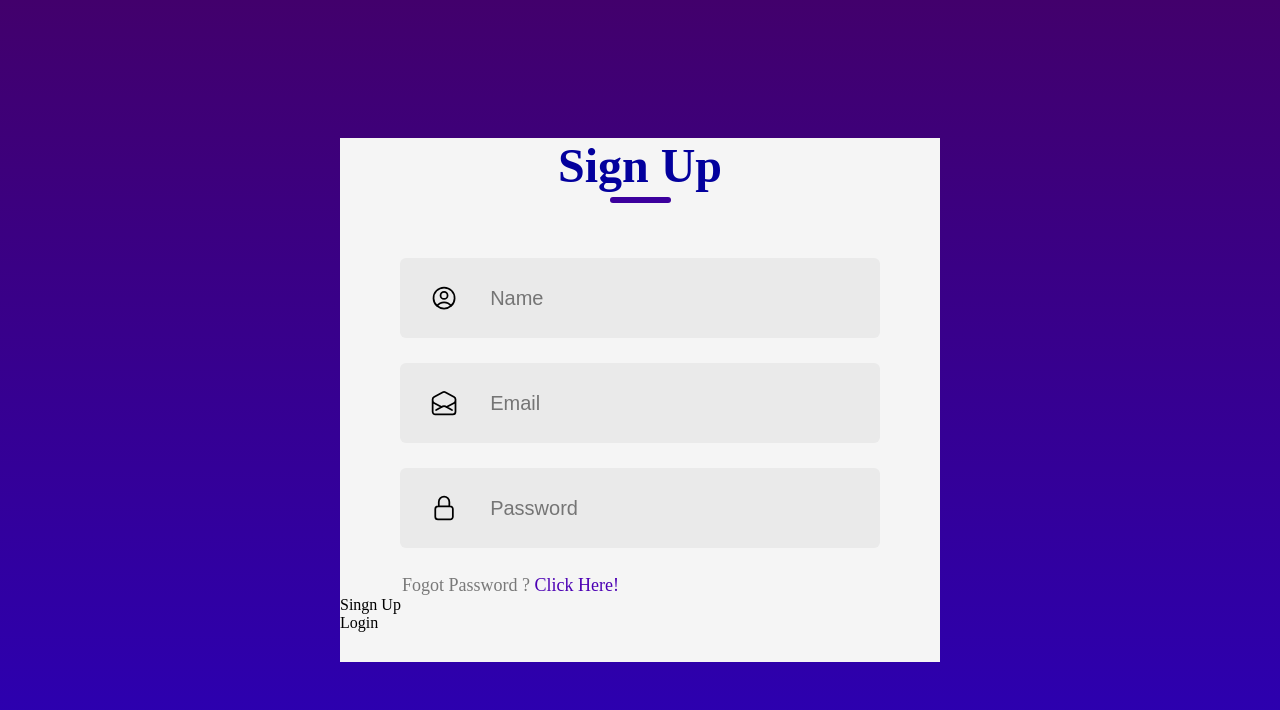
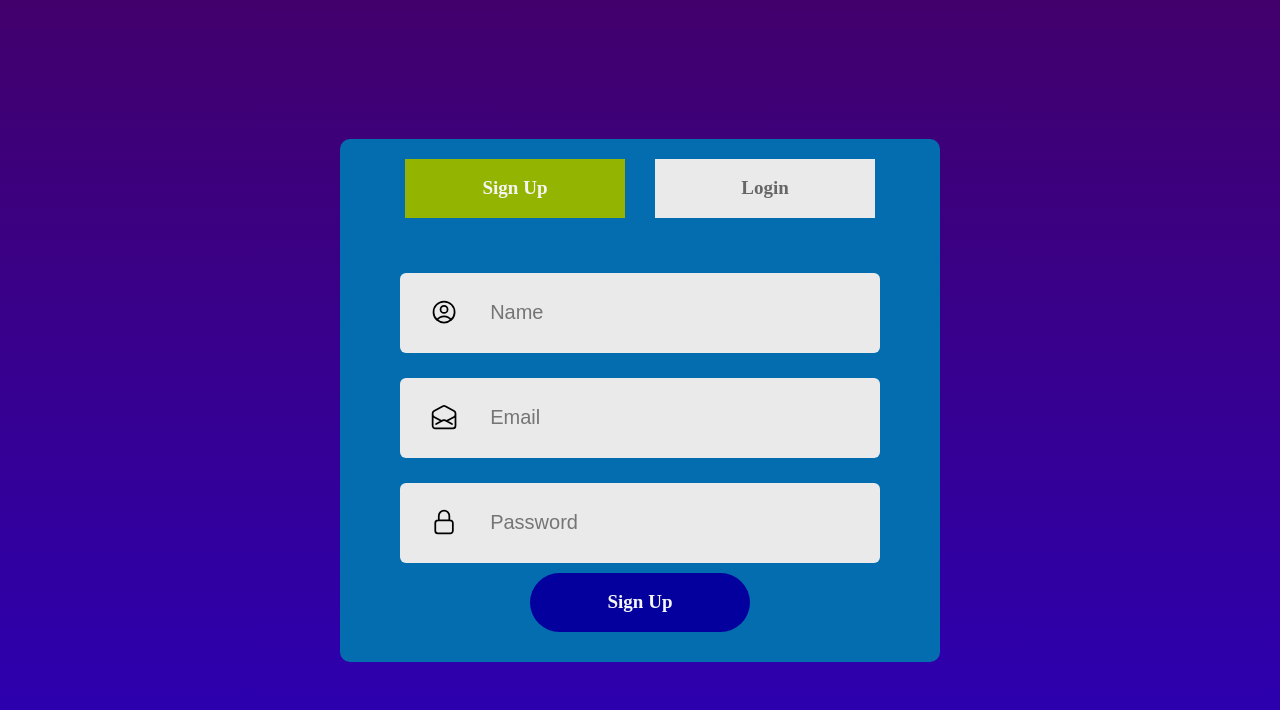
Before and after one commit to vidushalakshan/Login-Page, a React (Vite) app: page / in a window 1280 px wide. Shown: the top 710 px of the page. Built offline with nearby package versions, Linux system fonts and the light colour scheme.

Commit message:
updted some content

```diff
--- a/src/Components/LoginSignup/LoginSignUp.css
+++ b/src/Components/LoginSignup/LoginSignUp.css
@@ -8,8 +8,9 @@
     flex-direction: column;
     margin: auto;
     width: 600px;
-    background: whitesmoke;
+    background: rgb(3, 109, 175);
     padding-bottom: 30px;
+    border-radius: 10px;
 }
 
 .header {
@@ -70,3 +71,49 @@
     color: #4c00b4;
     cursor: pointer;
 }
+
+.submit-container {
+    display: flex;
+    gap: 30px;
+    margin-top: 20px;
+    justify-content: center;
+}
+
+.submit {
+    display: flex;
+    align-items: center;
+    justify-content: center;
+    width: 220px;
+    height: 59px;
+    color: whitesmoke;
+    background: #93b400;
+    font-size: 19px;
+    font-weight: 700;
+    cursor: pointer;
+}
+
+.gray {
+    background: #EAEAEA;
+    color: #676767;
+}
+
+.submit-btn {
+    display: flex;
+    align-items: center;
+    justify-content: center;
+    margin-top: 10px;
+}
+
+.btn {
+    display: flex;
+    align-items: center;
+    justify-content: center;
+    height: 59px;
+    width: 220px;
+    background: #03009d;
+    border-radius: 50px;
+    font-size: 19px;
+    font-weight: 700;
+    cursor: pointer;
+    color: whitesmoke;
+}
--- a/src/Components/LoginSignup/LoginSignUp.jsx
+++ b/src/Components/LoginSignup/LoginSignUp.jsx
@@ -1,18 +1,39 @@
-import React from "react";
+import React, { useState } from "react";
 import "./LoginSignUp.css";
 
 const LoginSignUp = () => {
+  const [action, setAction] = useState("Sign Up");
+
   return (
     <div className="container">
       {/* start header section */}
       <div className="header">
-        <div className="text">Sign Up</div>
-        <div className="underline"></div>
+        <div className="submit-container">
+          <div
+            className={action === "Login" ? "submit gray" : "submit"}
+            onClick={() => {
+              setAction("Sign Up");
+            }}
+          >
+            Sign Up
+          </div>
+          <div
+            className={action === "Sign Up" ? "submit gray" : "submit"}
+            onClick={() => {
+              setAction("Login");
+            }}
+          >
+            Login
+          </div>
+        </div>
       </div>
       {/* End header section */}
 
       {/* start  input section */}
       <div className="inputs">
+        {action === "Login" ? (
+          <div></div>
+        ) : (
           <div className="input">
             <svg
               className="icon"
@@ -31,6 +52,7 @@ const LoginSignUp = () => {
             </svg>
             <input type="text" placeholder="Name" />
           </div>
+        )}
         <div className="input">
           <svg
             className="icon"
@@ -69,13 +91,16 @@ const LoginSignUp = () => {
         </div>
       </div>
 
+      {action === "Sign Up" ? (
+        <div></div>
+      ) : (
         <div className="forgot-password">
           Fogot Password ? <span>Click Here!</span>
         </div>
+      )}
 
-      <div className="submit-container">
-        <div className="submit">Singn Up</div>
-        <div className="submit">Login</div>
+      <div className="submit-btn">
+        <div className="btn">{action}</div>
       </div>
     </div>
   );
```
Lines whose indentation alone changed are shown as unchanged.
